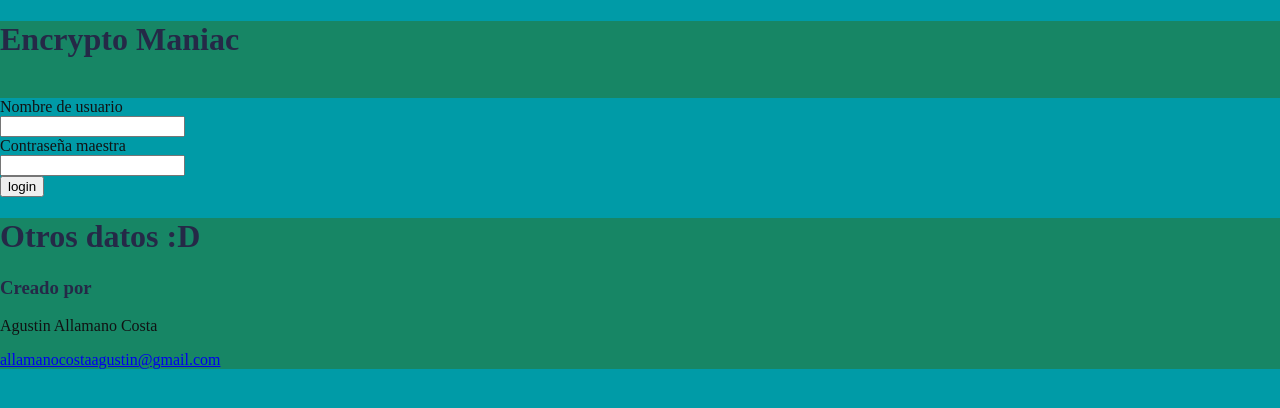
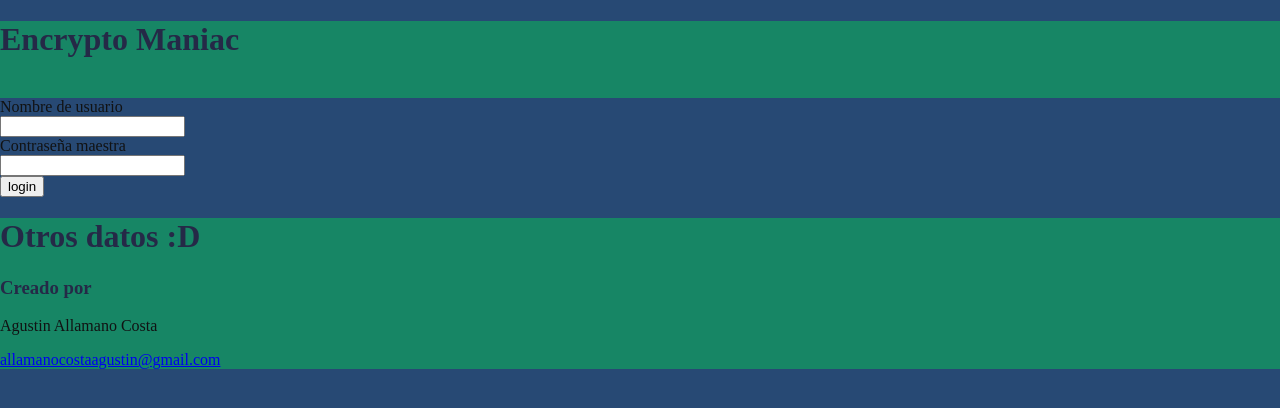
Before and after one commit to AgustinAllamanoCosta/encrypto-maniac, a Flask app: page / in a window 1280 px wide. Shown: the top 408 px of the page. Run offline with Flask 2, Linux system fonts and the light colour scheme.

Commit message:
Agrega paddin y reconfigura las variables de colores

```diff
--- a/Web/static/baseinit.css
+++ b/Web/static/baseinit.css
@@ -1,21 +1,20 @@
 :root {
-    --main-color       : #274974;
-    --second-color     : #178665;
+    --main-color       : #178665;
     --title-color      : #252947;
     --text-color       : #111213;
     --light-text-color : #A0A7AC;
-    --body-color : #009ba7;
+    --body-color : #274974;
 }
 
 body {
     background : var(--body-color);
     color : var(--text-color);
     margin: 0;
-	padding: 0;
 }
 header, footer {
-    background : var(--second-color);
+    background : var(--main-color );
     color : var(--text-color);
+    margin: 0;
 }
 
 h1, h2, h3 {
```
